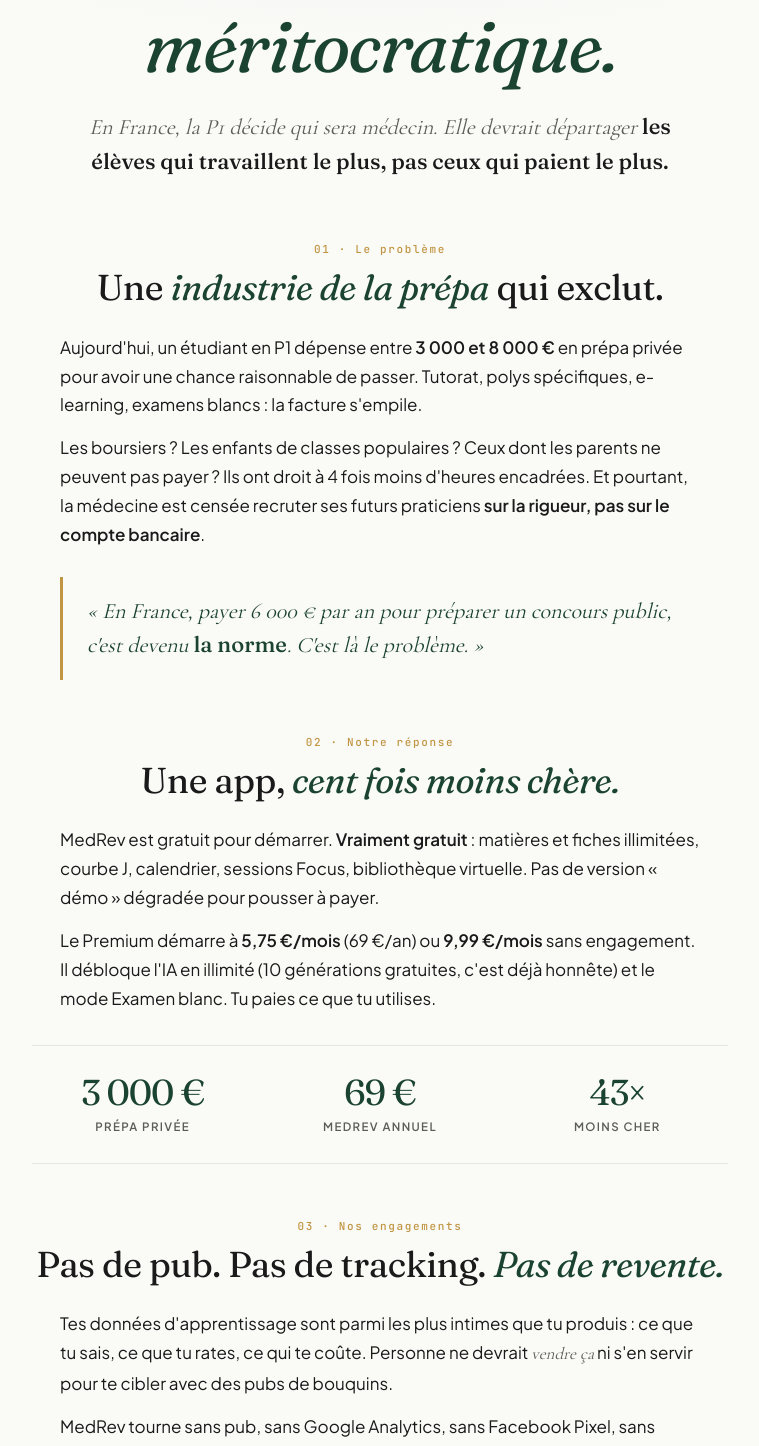
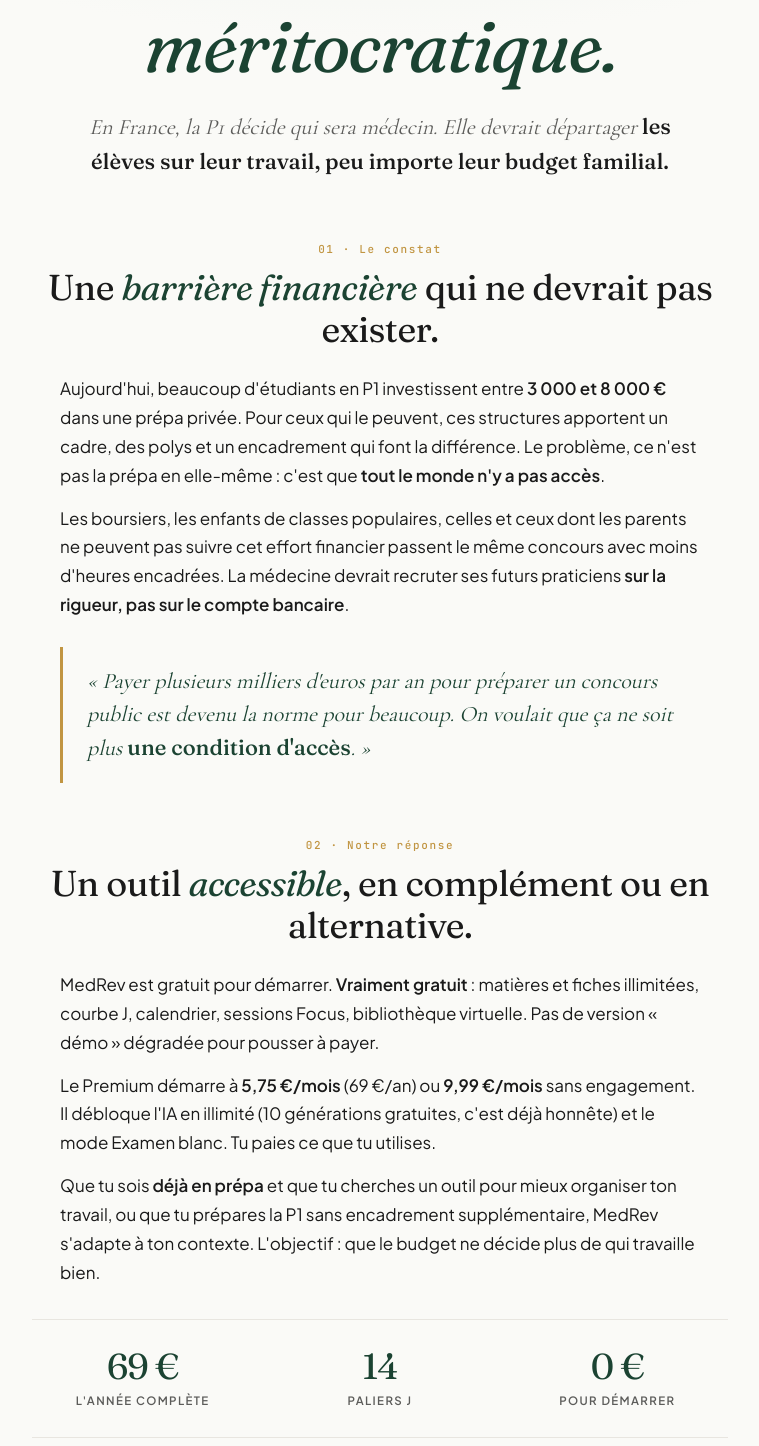
Before and after one commit to Axman1ak/MedRev, a Next.js app: page /manifesto in a window 1280 px wide. Shown: the part 383-1829 px from the top of the page, without its empty margins (260-1019 px from the left). Built offline with nearby package versions, Linux system fonts and the light colour scheme.

Commit message:
Update page.tsx

```diff
--- a/src/app/manifesto/page.tsx
+++ b/src/app/manifesto/page.tsx
@@ -25,35 +25,37 @@
         </h1>
         <p className="manifesto-lede">
           En France, la P1 décide qui sera médecin. Elle devrait départager
-          <strong> les élèves qui travaillent le plus, pas ceux qui paient le plus.</strong>
+          <strong> les élèves sur leur travail, peu importe leur budget familial.</strong>
         </p>
 
         <section className="manifesto-section">
-          <div className="manifesto-num">01 · Le problème</div>
-          <h2 className="manifesto-h2">Une <em>industrie de la prépa</em> qui exclut.</h2>
+          <div className="manifesto-num">01 · Le constat</div>
+          <h2 className="manifesto-h2">Une <em>barrière financière</em> qui ne devrait pas exister.</h2>
           <p className="manifesto-p">
-            Aujourd&apos;hui, un étudiant en P1 dépense entre <strong>3 000 et
-            8 000 €</strong> en prépa privée pour avoir une chance raisonnable
-            de passer. Tutorat, polys spécifiques, e-learning, examens blancs :
-            la facture s&apos;empile.
+            Aujourd&apos;hui, beaucoup d&apos;étudiants en P1 investissent entre
+            <strong> 3 000 et 8 000 €</strong> dans une prépa privée. Pour ceux qui
+            le peuvent, ces structures apportent un cadre, des polys et un
+            encadrement qui font la différence. Le problème, ce n&apos;est pas
+            la prépa en elle-même : c&apos;est que <strong>tout le monde n&apos;y a
+            pas accès</strong>.
           </p>
           <p className="manifesto-p">
-            Les boursiers ? Les enfants de classes populaires ? Ceux dont les
-            parents ne peuvent pas payer ? Ils ont droit à 4 fois moins
-            d&apos;heures encadrées. Et pourtant, la médecine est censée
-            recruter ses futurs praticiens <strong>sur la rigueur, pas sur le
-            compte bancaire</strong>.
+            Les boursiers, les enfants de classes populaires, celles et ceux
+            dont les parents ne peuvent pas suivre cet effort financier passent
+            le même concours avec moins d&apos;heures encadrées. La médecine
+            devrait recruter ses futurs praticiens <strong>sur la rigueur,
+            pas sur le compte bancaire</strong>.
           </p>
           <div className="manifesto-quote">
-            « En France, payer 6 000 € par an pour préparer un concours public,
-            c&apos;est devenu <strong>la norme</strong>. C&apos;est là le
-            problème. »
+            « Payer plusieurs milliers d&apos;euros par an pour préparer un
+            concours public est devenu la norme pour beaucoup. On voulait que
+            ça ne soit plus <strong>une condition d&apos;accès</strong>. »
           </div>
         </section>
 
         <section className="manifesto-section">
           <div className="manifesto-num">02 · Notre réponse</div>
-          <h2 className="manifesto-h2">Une app, <em>cent fois moins chère.</em></h2>
+          <h2 className="manifesto-h2">Un outil <em>accessible</em>, en complément ou en alternative.</h2>
           <p className="manifesto-p">
             MedRev est gratuit pour démarrer. <strong>Vraiment gratuit</strong> :
             matières et fiches illimitées, courbe J, calendrier, sessions
@@ -66,10 +68,17 @@
             en illimité (10 générations gratuites, c&apos;est déjà honnête) et
             le mode Examen blanc. Tu paies ce que tu utilises.
           </p>
+          <p className="manifesto-p">
+            Que tu sois <strong>déjà en prépa</strong> et que tu cherches un
+            outil pour mieux organiser ton travail, ou que tu prépares la P1
+            sans encadrement supplémentaire, MedRev s&apos;adapte à ton
+            contexte. L&apos;objectif : que le budget ne décide plus de qui
+            travaille bien.
+          </p>
           <div className="manifesto-numbers">
-            <div className="manifesto-num-stat"><div className="manifesto-num-stat-num">3 000 €</div><div className="manifesto-num-stat-lbl">Prépa privée</div></div>
-            <div className="manifesto-num-stat"><div className="manifesto-num-stat-num">69 €</div><div className="manifesto-num-stat-lbl">MedRev annuel</div></div>
-            <div className="manifesto-num-stat"><div className="manifesto-num-stat-num">43×</div><div className="manifesto-num-stat-lbl">Moins cher</div></div>
+            <div className="manifesto-num-stat"><div className="manifesto-num-stat-num">69 €</div><div className="manifesto-num-stat-lbl">L&apos;année complète</div></div>
+            <div className="manifesto-num-stat"><div className="manifesto-num-stat-num">14</div><div className="manifesto-num-stat-lbl">Paliers J</div></div>
+            <div className="manifesto-num-stat"><div className="manifesto-num-stat-num">0 €</div><div className="manifesto-num-stat-lbl">Pour démarrer</div></div>
           </div>
         </section>
 
@@ -103,9 +112,9 @@
           <p className="manifesto-p">
             Il y a 5 ans, on n&apos;aurait pas pu te générer 30 QCM en 90
             secondes depuis ta vidéo de cours pour 1 centime de coût.
-            Aujourd&apos;hui, oui. Et ce qui était réservé aux prépas qui
-            paient des armées de tuteurs devient <strong>accessible à tout le
-            monde</strong>.
+            Aujourd&apos;hui, oui. Et ce qui demandait des moyens conséquents
+            (banques de QCM, tuteurs disponibles, planning personnalisé)
+            devient <strong>accessible plus largement</strong>.
           </p>
           <p className="manifesto-p">
             MedRev n&apos;est pas un cours en plus. C&apos;est <strong>l&apos;outil
```
